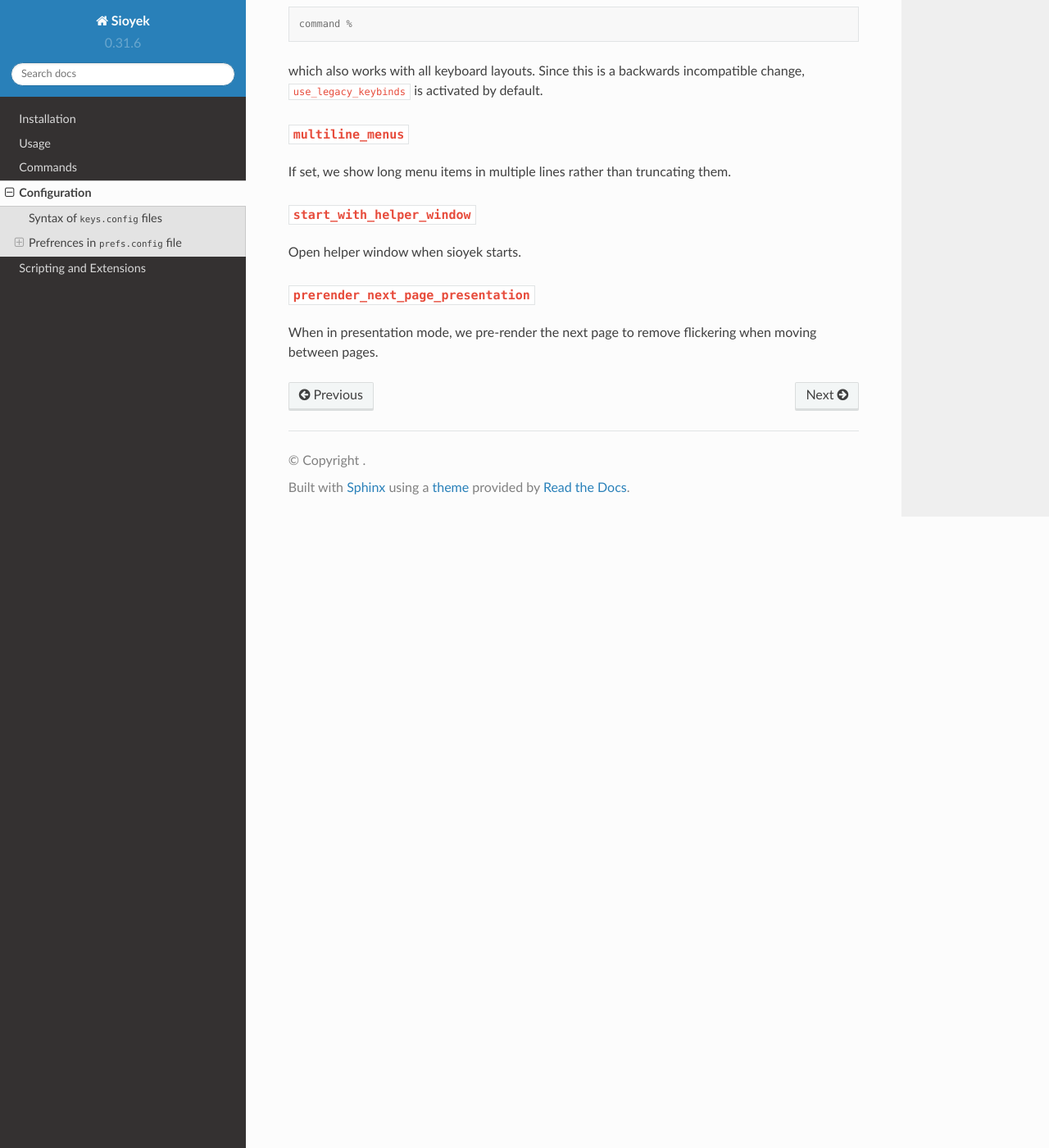
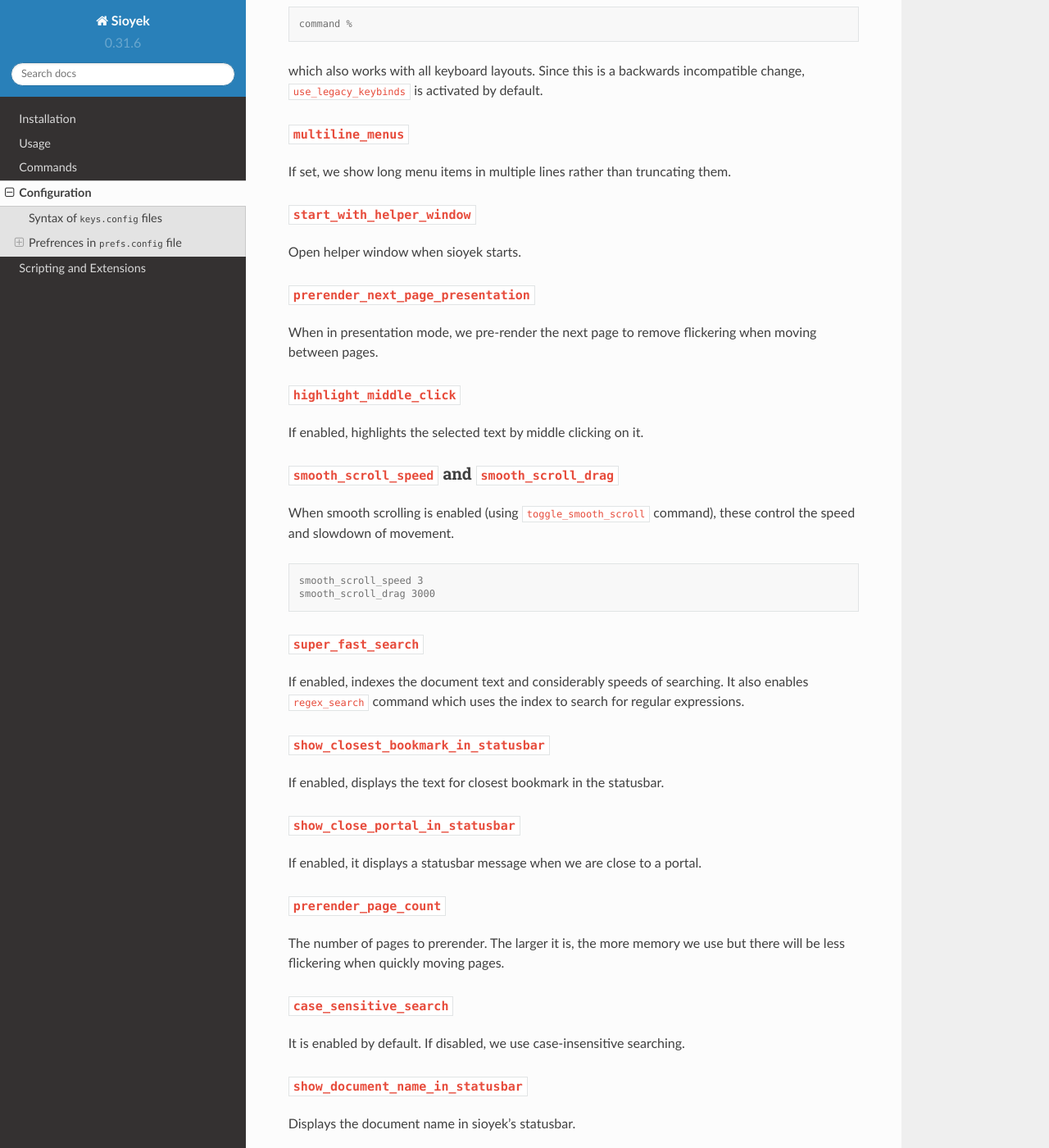
Before and after one commit to ahrm/sioyek-documentation, a Sphinx documentation site: the page built from docs/source/configuration.rst, in a window 1280 px wide and 1400 px high, scrolled down 9786 px. Shown: the whole window at 82% size. Built offline with Sphinx 7.4.7 and the Read the Docs theme 2.0.0, drawn with Linux system fonts in a browser that asks for light colours; some of the changed text lies outside the part shown.

Commit message:
Update documentation for 2.0

```diff
--- a/docs/source/configuration.rst
+++ b/docs/source/configuration.rst
@@ -19,17 +19,17 @@
 
    command        k             (command is executed when k is pressed)
    command        <C-k>         (command is executed when k is pressed while holding control)
-   command        <S-k>         (command is executed when k is pressed while holding shift)
+   command        K             (command is executed when K is entered, which is shift+k)
    command        <A-k>         (command is executed when k is pressed while holding alt)
-   command        <S-+>         (command is executed when = is pressed while holding shift.
-                                 Note that <S-=> would not work because of a bug in the command system so
-                                 when prefixing non-ascii keys with shift, you have to specify the shift
-                                 modified key in addition to the shift modifier)
+   command        +             (command is executed when = is pressed while holding shift)
    command        <C-S-k>       (command is executed when k is pressed while holding control and shift)
    command        gg            (command is executed when g is pressed twice)
    command        gt            (command is executed when g is pressed and then t is pressed)
-   command        g<C-n><S-d>t  (command is executed when g is pressed and then n is pressed while holding\
+   command        g<C-n>Dt      (command is executed when g is pressed and then n is pressed while holding\
                                  control and then d is pressed while holding shift and then t is pressed)
+
+                                 you can execute multiple commands using the following syntax:
+   command1;command2;command3        <keybinding>
 
 
 Prefrences in :code:`prefs.config` file
@@ -467,3 +467,73 @@
 ^^^^^^^^^^^^^^^^^^^^^^^^^^^^^^^^^^^^^^^^
 
 When in presentation mode, we pre-render the next page to remove flickering when moving between pages.
+
+:code:`highlight_middle_click`
+^^^^^^^^^^^^^^^^^^^^^^^^^^^^^^
+
+If enabled, highlights the selected text by middle clicking on it.
+
+:code:`smooth_scroll_speed` and :code:`smooth_scroll_drag`
+^^^^^^^^^^^^^^^^^^^^^^^^^^^^^^^^^^^^^^^^^^^^^^^^^^^^^^^^^^
+
+When smooth scrolling is enabled (using :code:`toggle_smooth_scroll` command), these control the speed and slowdown of movement.
+
+.. code-block:: console
+
+   smooth_scroll_speed 3
+   smooth_scroll_drag 3000
+
+:code:`super_fast_search`
+^^^^^^^^^^^^^^^^^^^^^^^^^
+
+If enabled, indexes the document text and considerably speeds of searching. It also enables :code:`regex_search` command which uses the index to search for regular expressions.
+
+:code:`show_closest_bookmark_in_statusbar`
+^^^^^^^^^^^^^^^^^^^^^^^^^^^^^^^^^^^^^^^^^^
+
+If enabled, displays the text for closest bookmark in the statusbar.
+
+:code:`show_close_portal_in_statusbar`
+^^^^^^^^^^^^^^^^^^^^^^^^^^^^^^^^^^^^^^
+
+If enabled, it displays a statusbar message when we are close to a portal.
+
+:code:`prerender_page_count`
+^^^^^^^^^^^^^^^^^^^^^^^^^^^^
+
+The number of pages to prerender. The larger it is, the more memory we use but there will be less flickering when quickly moving pages.
+
+:code:`case_sensitive_search`
+^^^^^^^^^^^^^^^^^^^^^^^^^^^^^
+
+It is enabled by default. If disabled, we use case-insensitive searching.
+
+:code:`show_document_name_in_statusbar`
+^^^^^^^^^^^^^^^^^^^^^^^^^^^^^^^^^^^^^^^
+
+Displays the document name in sioyek's statusbar.
+
+:code:`ui_background_color` and :code:`ui_text_color`
+^^^^^^^^^^^^^^^^^^^^^^^^^^^^^^^^^^^^^^^^^^^^^^^^^^^^^^^^^^^^^^^^^^^^^^^
+
+The background and text color of (unselected) UI elements.
+
+:code:`ui_selected_background_color` and :code:`ui_selected_text_color`
+^^^^^^^^^^^^^^^^^^^^^^^^^^^^^^^^^^^^^^^^^^^^^^^^^^^^^^^^^^^^^^^^^^^^^^^
+
+The background and text color of selected UI elements.
+
+:code:`numeric_tags`
+^^^^^^^^^^^^^^^^^^^^
+
+If enabled we use numeric (instead of alphabetical) tags when executing :code:`keyboard_*` commands.
+
+:code:`source`
+^^^^^^^^^^^^^^
+
+Includes another config file, which is useful for themes and extensions.
+
+.. code-block:: console
+
+   # includes file.config in this configuration file
+   source /path/to/file.config
--- a/docs/source/scripting.rst
+++ b/docs/source/scripting.rst
@@ -50,6 +50,8 @@
 * :code:`%{local_database}`: expands to the path of sioyek's local database file
 * :code:`%{shared_database}`: expands to the path of sioyek's shared database file
 * :code:`%{zoom_level}`: expands to the current document's zoom level
+* :code:`%{selection_begin_document}` and :code:`%{selection_end_document}`: expands to the current text selection in document space
+* :code:`%{selected_rect}`: expands to the current selected rectangle using :code:`select_rect` command
 
 
 .. warning::
@@ -142,7 +144,7 @@
 * y-offset in points relative to the top left of page (1 point = 1/72 inch)
 
 In absolute document space, we conceptually view the document as a list of pages stacked vertically. So we don't have page numbers anymore but the y-offset of previous pages are added, so for example, the following page in document space:
-:code:`(2, 100, 200)` is translated to the following coordinate in absolute document space: :code:`(100, page_height[0] + page_heights[1] + 200)`.
+:code:`(2, 100, 200)` is translated to the following coordinate in absolute document space (note that in this example pages are zero-indexed, so page 2 is the third page of the document): :code:`(100 - page_width[2] / 2, page_height[0] + page_heights[1] + 200)`.
 In order to convert between absolute document space and document space, you can use :code:`to_absolute` and :code:`to_document` functions in https://github.com/ahrm/sioyek-python-extensions/blob/main/src/sioyek/sioyek.py .
 
 Database files
--- a/docs/source/usage.rst
+++ b/docs/source/usage.rst
@@ -26,7 +26,8 @@
 - Press :code:`<Ctrl Shift o>` to open an embedded file system browser rooted in the current document folder. (:code:`open_document_embedded_from_current_path` command)
 - You can also drag files into sioyek window to open them.
 - You can presss :code:`delete` in the list of recently opened files to remove a file from the list (doesn't remove the file on the filesystem).
-
+- If you want to open a file in a new sioyek window, you can pass the :code:`--new-window` command line option. Or you could open a new window from within sioyek by pressing :code:`<Ctrl t>`.
+- You can switch between opened sioyek windows using :code:`goto_window` command.
 
 Basic Movement
 ^^^^^^^^^^^^^^
@@ -39,6 +40,7 @@
 - Press :code:`<Ctrl PageDown>`/:code:`<Ctrl PageUp>` to go to the next/previous page. (:code:`next_page` and :code:`previous_page` commands)
 - Press :code:`t` to open a searchable table of contents. You can jump to table of content entries by selecting. (:code:`goto_toc`)
 - Press :code:`gc` to go to the next chapter and :code:`gC` to go to the previous chapter. (:code:`next_chapter` and :code:`prev_chapter` commands)
+- We don't have a scrollbar by default. If you want to enable it, you can run :code:`toggle_scrollbar`
 
 Zoom
 ^^^^
@@ -102,6 +104,7 @@
 - You can limit the search range to a specific page range using the following syntax in the search bar :code:`<begin,end>search term`. For example, if you want to search for the term 'Figure' in pages 20 to 30, you can enter the following::
 
    <20,30>Figure
+- Using :code:`overview_next_item` and :code:`overview_prev_item` commands, you can open an overview to search results instead of jumping to them.
 
 .. _Marks:
 
```
Also changed, not shown: docs/source/commands.rst (+15 -0 lines).
